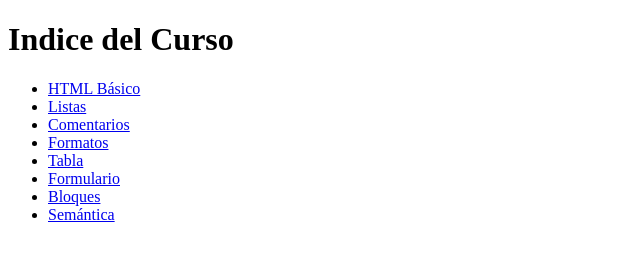
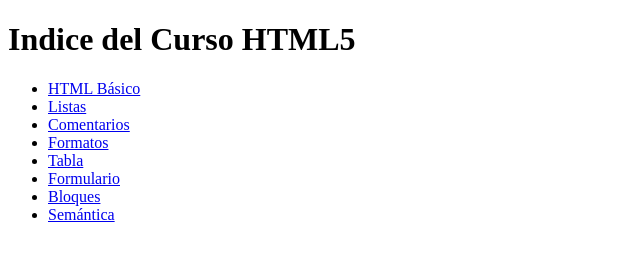
Before and after one commit to felinohost/html5-curso-intro, a plain HTML site: page index.html in a window 1280 px wide. Shown: the whole page, without its empty margins (0-640 px from the left). Drawn offline with Linux system fonts and the light colour scheme.

Commit message:
Se mejoro el titulo h1 en Index

```diff
--- a/index.html
+++ b/index.html
@@ -7,7 +7,7 @@
     <title>Index</title>
 </head>
 <body>
-    <h1>Indice del Curso</h1>
+    <h1>Indice del Curso HTML5</h1>
 
     <!-- Este menú fue creado con una lista desordenada -->
     <ul>
```
